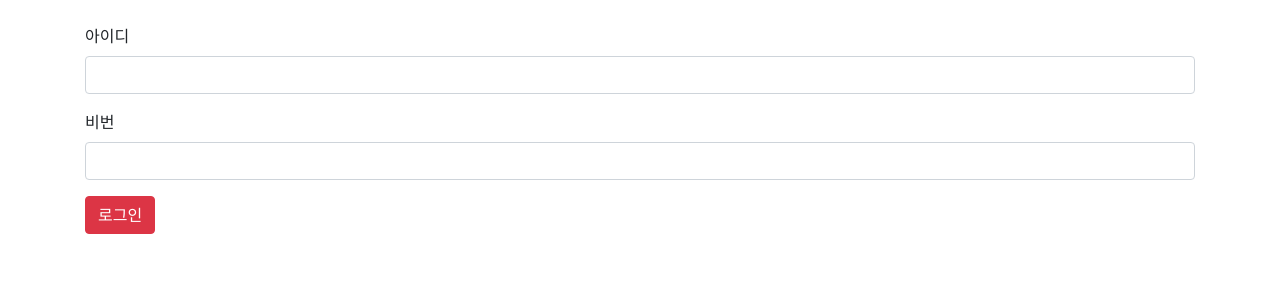
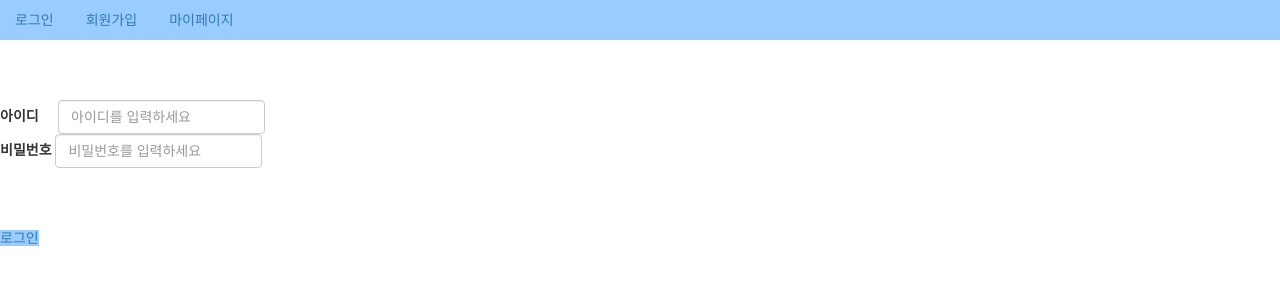
Before and after one commit to minnnjiii/windowsixsix, a plain HTML site: page index.html in a window 1280 px wide. Drawn offline with nearby package versions, Linux system fonts and the light colour scheme.

Commit message:
Update index.html

```diff
--- a/index.html
+++ b/index.html
@@ -1,33 +1,62 @@
-<!-- 글을 발행해주는 페이지 -->
-
 <!DOCTYPE html>
 <html>
     <head>
-  <meta charset="UTF-8">
-  <meta name="viewport" content="width=device-width, initial-scale=1.0">
-  <meta http-equiv="X-UA-Compatible" content="ie=edge">
-  <link rel="stylesheet" href="https://stackpath.bootstrapcdn.com/bootstrap/4.4.1/css/bootstrap.min.css">
-  <title> login page</title>
+        <title> login page </title>
+        <meta name="viewport" content="width=device-width, initial-scale=1">
+        <link rel="stylesheet" href="https://maxcdn.bootstrapcdn.com/bootstrap/3.3.2/css/bootstrap.min.css">
+        <link rel="stylesheet" href="https://maxcdn.bootstrapcdn.com/bootstrap/3.3.2/css/bootstrap-theme.min.css">
+        <script src="https://maxcdn.bootstrapcdn.com/bootstrap/3.3.2/js/bootstrap.min.js"></script>
+    <style>
+        ul{
+            background-color:  #99ccff;
+        }
+
+        div {
+            overflow-x : auto;
+
+        }
+
+        a{
+            background-color : #99ccff;
+            font-size: 50;
+        }
+    </style>
+
     </head>
+
     <body>
 
-  <div class="container mt-4">
-    <form action="/login" method="POST">
+    <ul class="nav nav-pills" >
+        <li role="presentation"><a href="https://minnnjiii.github.io/windowsixsix/"> 로그인</a></li>
+        <li role="presentation"><a href="https://minnnjiii.github.io/windowsix/"> 회원가입 </a></li>
+        <li role="presentation"><a href="메롱메롱"> 마이페이지 </a></li>
+      </ul>
+    <br> <!--줄바꿈-->
+    <br>
+    <br>
+
+    <form class="form-inline" action="/add" method="POST">
+        <div class = "form-group">
+            <label for="exampleInputName2">아이디&nbsp&nbsp&nbsp&nbsp</label>
+            <input type="text" class="form-control" id="exampleInputName2" placeholder="아이디를 입력하세요" name="id">
+        </div>
+        <br>
         <div class="form-group">
-        <label>아이디</label>
-        <input type="text" class="form-control" name="id">
+            <label for="exampleInputEmail2">비밀번호</label>
+            <input type="password" class="form-control" id="exampleInputPassword1" placeholder="비밀번호를 입력하세요" name="pw">
         </div>
-      <div class="form-group">
-        <label>비번</label>
-        <input type="text" class="form-control" name="pw">
-      </div>
-      <button type="submit" class="btn btn-danger">로그인</button>
-    </form>
-  </div>
+        <!--<button type="submit" class="btn btn-default">로그인</button>-->
+        <br>
+        <br>
+        <br>
+        <br>
 
 
-  <script src="https://code.jquery.com/jquery-3.4.1.slim.min.js" integrity="sha384-J6qa4849blE2+poT4WnyKhv5vZF5SrPo0iEjwBvKU7imGFAV0wwj1yYfoRSJoZ+n" crossorigin="anonymous"></script>
-  <script src="https://cdn.jsdelivr.net/npm/popper.js@1.16.0/dist/umd/popper.min.js" integrity="sha384-Q6E9RHvbIyZFJoft+2mJbHaEWldlvI9IOYy5n3zV9zzTtmI3UksdQRVvoxMfooAo" crossorigin="anonymous"></script>
-  <script src="https://stackpath.bootstrapcdn.com/bootstrap/4.4.1/js/bootstrap.min.js" integrity="sha384-wfSDF2E50Y2D1uUdj0O3uMBJnjuUD4Ih7YwaYd1iqfktj0Uod8GCExl3Og8ifwB6" crossorigin="anonymous"></script>
+        <a href = "http://172.20.10.2/" font-size: 100;>
+           로그인
+        </a>
+
+    </form>
+
     </body>
 </html>
```
Lines whose indentation alone changed are shown as unchanged.
